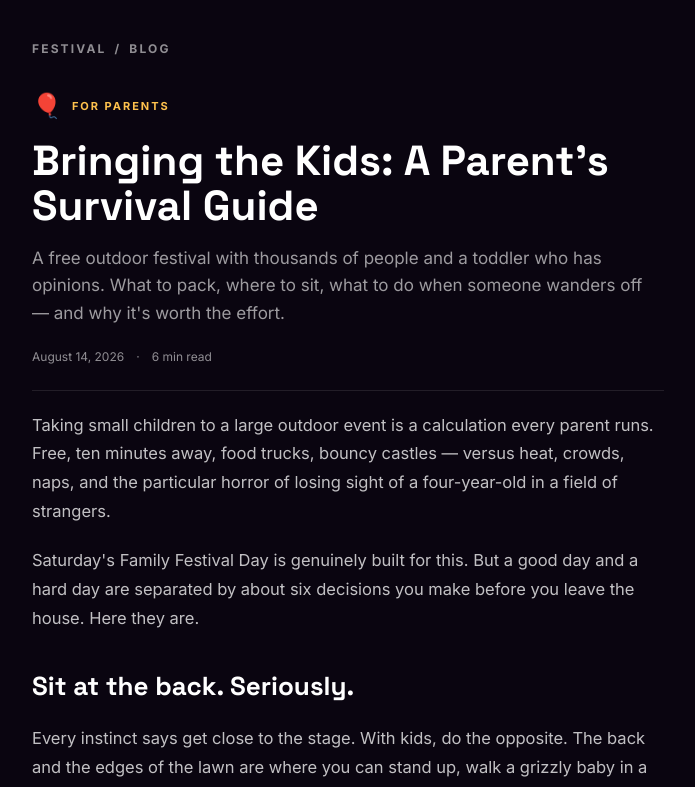
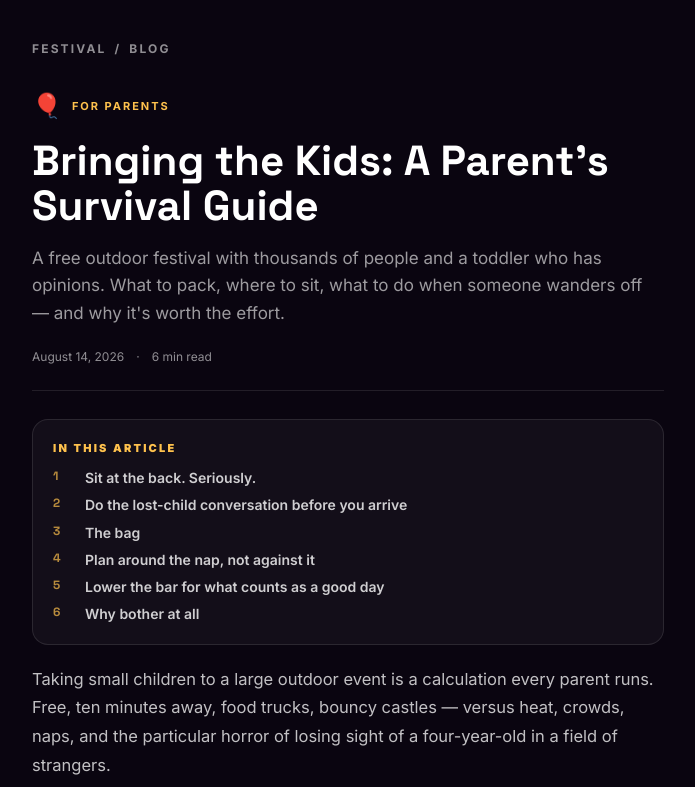
Before and after one commit to DanielZiedins/Jesusfestival-app, a Next.js app: page /blog/bringing-the-kids-to-jesus-festival in a window 1280 px wide. Shown: the top 787 px of the page, without its empty margins (292-987 px from the left). Built offline with nearby package versions, Linux system fonts and the light colour scheme.

Commit message:
Articles: heading anchors and an 'In this article' list on longer reads (4+ sections)
Co-Authored-By: Claude Fable 5.1 <noreply@anthropic.com>

```diff
--- a/app/blog/[slug]/page.tsx
+++ b/app/blog/[slug]/page.tsx
@@ -1,7 +1,7 @@
 import type { Metadata } from "next";
 import Link from "next/link";
 import { notFound } from "next/navigation";
-import { BLOG_POSTS, isFestivalPost, postBySlug, postSection, relatedPosts } from "@/lib/blog";
+import { BLOG_POSTS, isFestivalPost, postBySlug, postHeadings, postSection, relatedPosts } from "@/lib/blog";
 import { KINGDOM_SITES, SITE } from "@/lib/content";
 import Rich from "@/components/blog/Rich";
 import { ReadingProgress, ShareArticle } from "@/components/blog/ArticleChrome";
@@ -45,6 +45,7 @@ export default async function BlogArticle(props: { params: Promise<{ slug: strin
     .filter((s): s is (typeof KINGDOM_SITES)[number] => Boolean(s));
 
   const more = relatedPosts(post.slug);
+  const headings = postHeadings(post);
 
   const sourceCitations = post.sources?.map((source) => ({ "@type": "CreativeWork", name: source.name, url: source.url })) ?? [];
   // Mission posts are about Daniel & Katie's wider work, not the festival
@@ -153,6 +154,20 @@ export default async function BlogArticle(props: { params: Promise<{ slug: strin
             <span>{post.readMins} min read</span>
           </div>
         </header>
+
+        {headings.length >= 4 && (
+          <nav aria-label="In this article" className="mt-7 rounded-2xl border border-white/10 bg-white/[0.04] p-5">
+            <p className="text-[11px] font-black uppercase tracking-[0.2em] text-gold-400">In this article</p>
+            <ol className="mt-3 space-y-2">
+              {headings.map((h, i) => (
+                <li key={h.id} className="flex gap-3 text-[14px] leading-snug">
+                  <span className="w-5 shrink-0 font-display text-[12px] font-extrabold text-gold-400/70">{i + 1}</span>
+                  <a href={`#${h.id}`} className="font-semibold text-white/80 hover:text-gold-400">{h.text}</a>
+                </li>
+              ))}
+            </ol>
+          </nav>
+        )}
 
         <div className="mt-2">
           <Rich blocks={post.body} />
--- a/components/blog/Rich.tsx
+++ b/components/blog/Rich.tsx
@@ -1,4 +1,4 @@
-import type { Block } from "@/lib/blog";
+import { headingId, type Block } from "@/lib/blog";
 
 /**
  * Renders post blocks as real elements. Inline syntax supports [label](url),
@@ -56,7 +56,7 @@ export default function Rich({ blocks }: { blocks: Block[] }) {
       {blocks.map((b, i) => {
         if (b.t === "h2")
           return (
-            <h2 key={i} className="mt-9 font-display text-2xl font-bold leading-snug text-white sm:text-[26px]">
+            <h2 key={i} id={headingId(b.text)} className="mt-9 scroll-mt-20 font-display text-2xl font-bold leading-snug text-white sm:text-[26px]">
               {b.text}
             </h2>
           );
--- a/lib/blog.ts
+++ b/lib/blog.ts
@@ -1113,3 +1113,11 @@ export function postHtml(post: BlogPost): string {
     })
     .join("\n");
 }
+
+/** Stable anchor id for an article heading, shared by the renderer and the table of contents. */
+export const headingId = (text: string) =>
+  text.toLowerCase().replace(/[^a-z0-9]+/g, "-").replace(/^-+|-+$/g, "").slice(0, 60);
+
+/** Section headings for the "In this article" list (only worth showing on longer reads). */
+export const postHeadings = (post: BlogPost) =>
+  post.body.filter((b): b is Extract<Block, { t: "h2" }> => b.t === "h2").map((b) => ({ id: headingId(b.text), text: b.text }));
```
